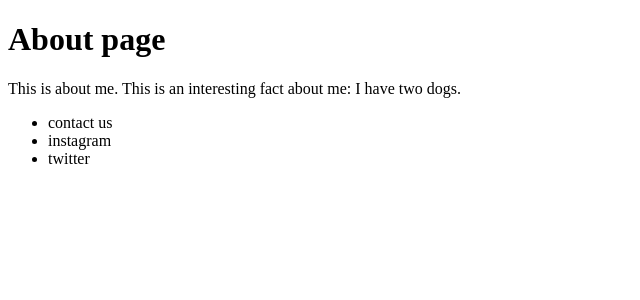
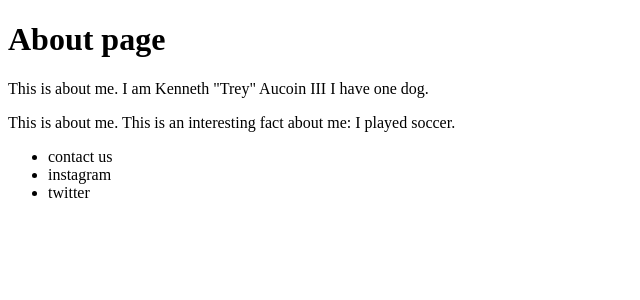
Before and after one commit to kauco13/django_pages, a Django app: page /about/ in a window 1280 px wide. Shown: the part 26-326 px from the top of the page, without its empty margins (0-640 px from the left). Run offline with Django 3.2, Linux system fonts and the light colour scheme.

Commit message:
updated about page

```diff
--- a/pages/templates/about.html
+++ b/pages/templates/about.html
@@ -5,8 +5,10 @@
 <h1>About page</h1>
 
 <div>
+ <p>This is about me. I am Kenneth "Trey" Aucoin III
+ I have one dog.</p>
  <p>This is about me.
  This is an interesting fact about me:
- I have two dogs.</p>
+ I played soccer.</p>
 </div>
 {% endblock content %}
```
